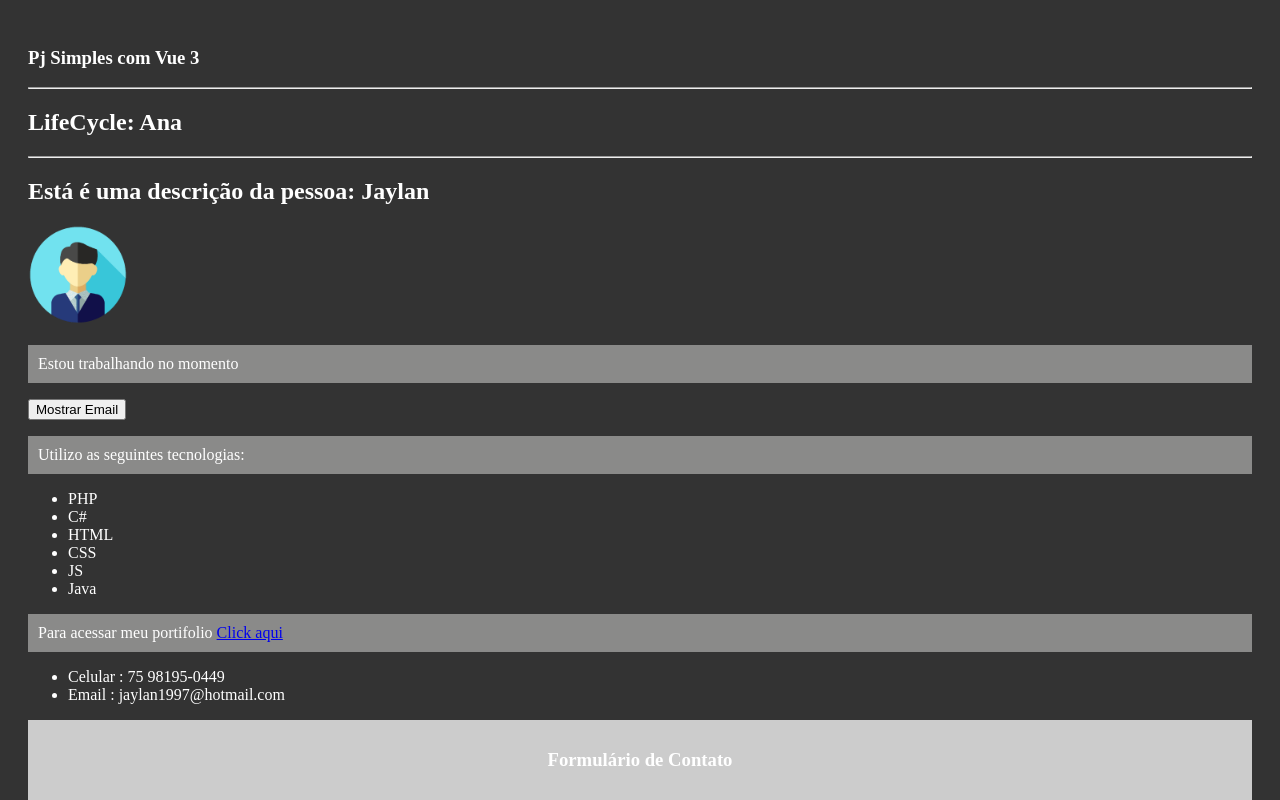
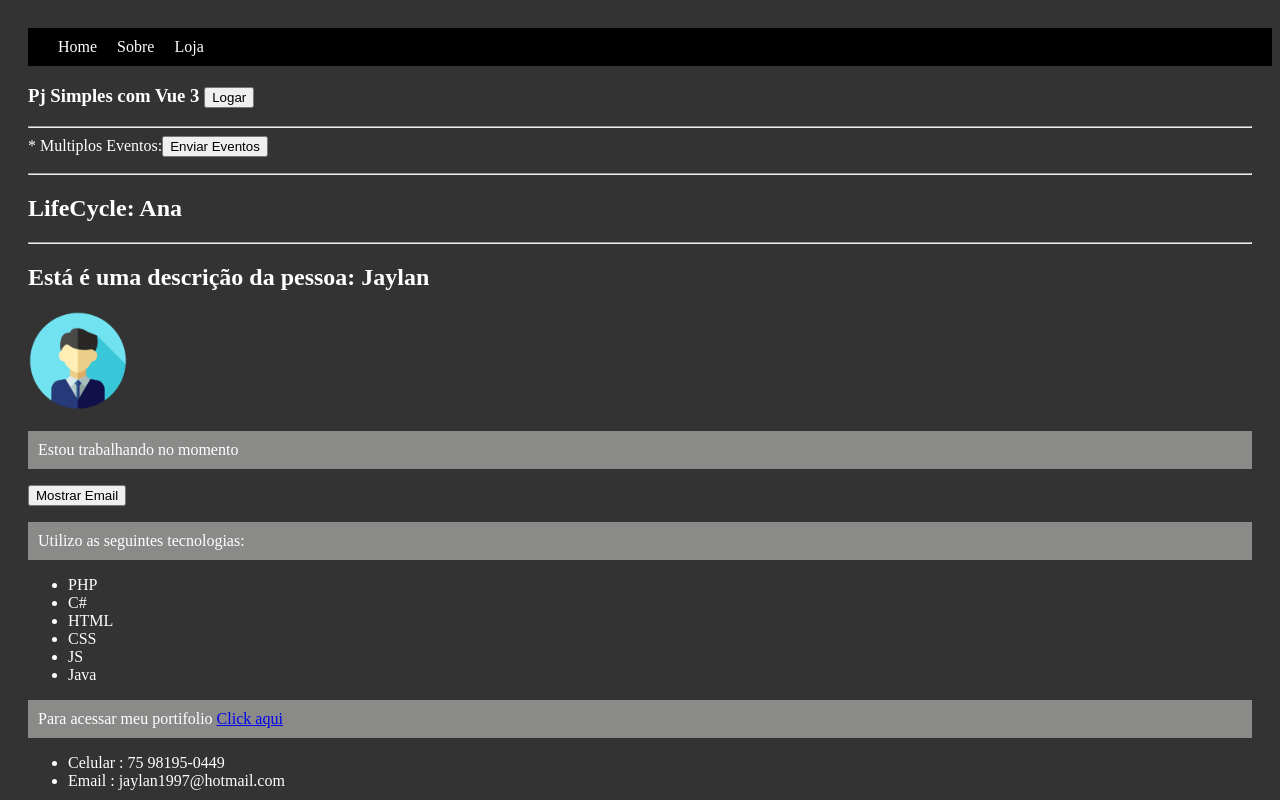
Before and after one commit to JaylanEsquivel/projeto-de-exemplos-vue-cli, a Vue app: page / in a window 1280 px wide. Shown: the top 800 px of the page. Built offline with nearby package versions, Linux system fonts and the light colour scheme.

Commit message:
up Props

```diff
--- a/src/components/Form.vue
+++ b/src/components/Form.vue
@@ -44,7 +44,7 @@ export default {
 
     h3{ text-align: center;}
     div{
-        background-color: #ccc;
+        background-color: #000;
         padding: 10px;
         display: flex;
         justify-content: center;
--- /dev/null
+++ b/src/components/Header.vue
@@ -0,0 +1,45 @@
+<template>
+    <div>
+        <ul>
+            <li>Home</li>
+            <li>Sobre</li>
+            <li>Loja</li>
+            <li v-if="logado" title="Eu estou logado">Meu Perfil</li>
+        </ul>
+    </div>
+</template>
+<script>
+export default {
+    name: 'Header',
+    props: {
+        logado: Boolean
+    },
+    data() {
+        return {
+
+        }
+    }
+}
+</script>
+<style scoped>
+    div{
+        width: 100%;
+        display: flex;
+        justify-content: center;
+        align-items: start;
+        flex-direction: column;
+    }
+    ul{
+        list-style: none;
+        display: inline-flex;
+        background-color: #000;
+        padding: 10px;
+        width: 100%;
+        margin: 0;
+    }
+
+    li{
+        padding-left: 20px;
+    }
+
+</style>
--- /dev/null
+++ b/src/components/MultiplosEventos.vue
@@ -0,0 +1,36 @@
+<template>
+    <div>
+        <hr>
+        <span>* Multiplos Eventos:</span>
+        <button @click="primeiroEvent($event), segundoEvent($event), terceiroEvent($event)" >Enviar Eventos</button>
+        <p>{{multiplos_eventos}}</p>
+    </div>
+</template>
+<script>
+    export default {
+        name: 'MultiplosEventos',
+        data() {
+            return {
+                multiplos_eventos: ''
+            }
+        },
+        methods: {
+            primeiroEvent(e) {
+                this.multiplos_eventos = 'Text primary'
+            },
+            segundoEvent(e) {
+                setTimeout(() => {  this.multiplos_eventos = 'Secondary Text' }, 500)
+            },
+            terceiroEvent(e) {
+                setTimeout(() => { this.multiplos_eventos = '' }, 1500)
+                console.log('Teceiro event');
+            }
+        }
+
+
+    }
+</script>
+<style>
+
+
+</style>
--- a/src/components/PrimeiroComponente.vue
+++ b/src/components/PrimeiroComponente.vue
@@ -1,10 +1,32 @@
 <template>
-    <h3>Pj Simples com Vue 3</h3>
+    <Header :logado="logado"></Header>
+    <h3>Pj Simples com Vue 3 <button @click="fazerlogin()">{{text_log}}</button></h3>
+
+    <MultiplosEventos></MultiplosEventos>
+
+
 </template>
 
 <script>
+    import MultiplosEventos from './MultiplosEventos.vue';
+    import Header from './Header.vue';
+
     export default {
-        name: 'PrimeiroComponente'
+        name: 'PrimeiroComponente',
+        components: {
+            MultiplosEventos, Header
+        },
+        data() {
+            return {
+                logado: false,
+                text_log: 'Logar'
+            }
+        },
+        methods: {
+            fazerlogin() {
+                this.logado = !this.logado
+                this.logado ? this.text_log = 'Deslogar' : this.text_log = 'Logar'
+            }
+        }
     }
-
 </script>
```
Also changed, not shown: 1 other file (tests, documents, lock files or other folders).
